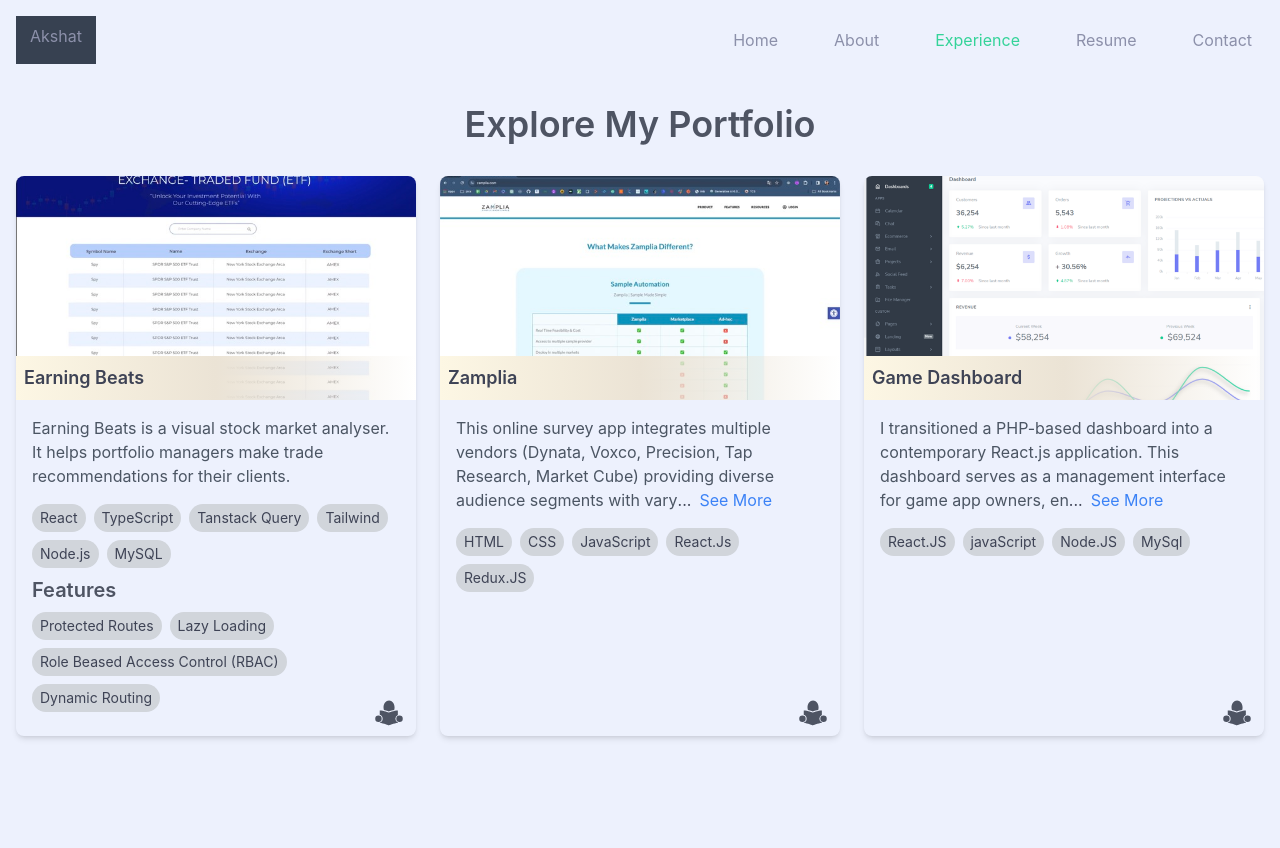
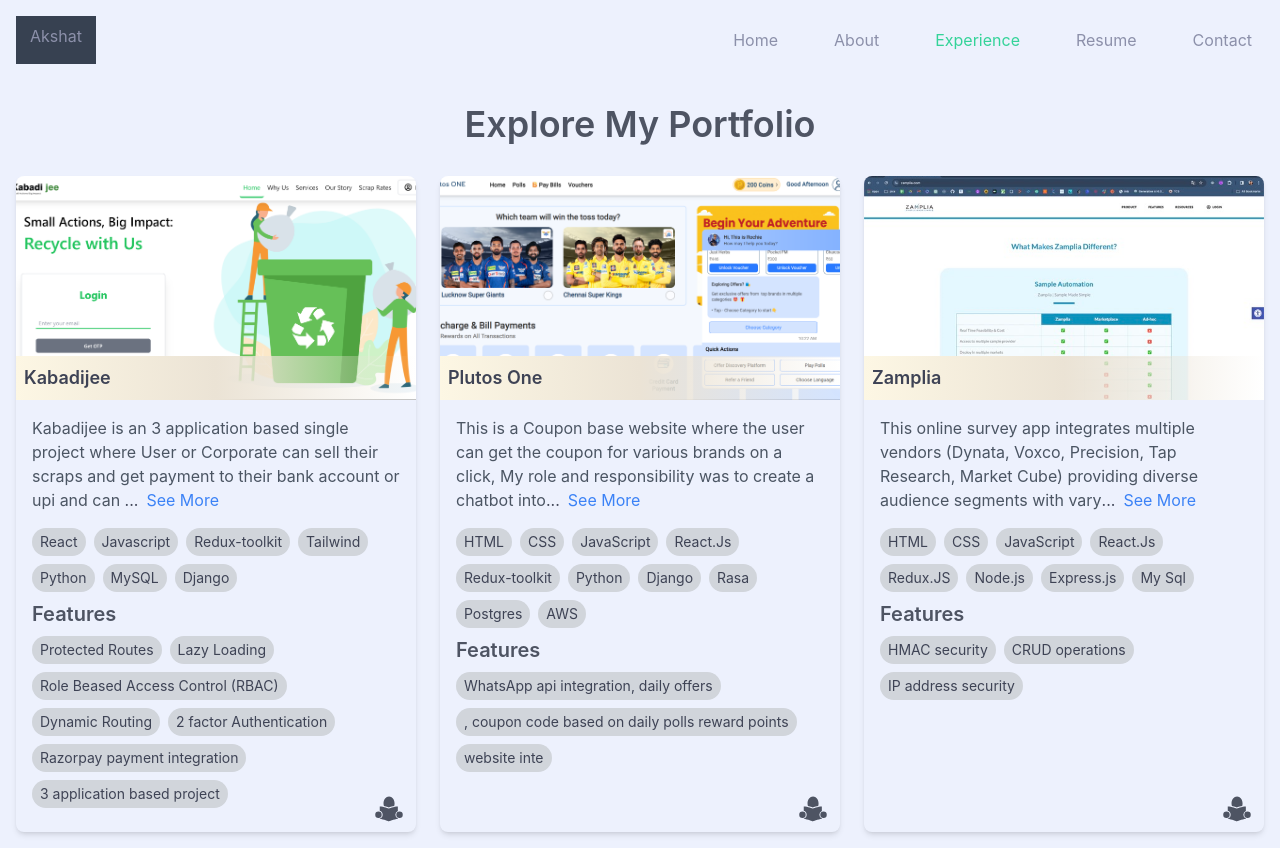
Before and after one commit to mobrilzAkshat/portfolio, a React (Vite) app: page /Work in a window 1280 px wide. Before the commit the page ends 800 px from the top, so only its background shows below. Built offline with nearby package versions, Linux system fonts and the light colour scheme.

Commit message:
projects added to the project

```diff
--- a/src/pages/Works/workData.ts
+++ b/src/pages/Works/workData.ts
@@ -1,41 +1,41 @@
-import earningBeatsImage from '../../assets/workSampleImg/earningBeats.jpeg';
+import kabadijee from './kabadijee.png';
 import Zamplia from '../../assets/workSampleImg/zamplia.jpeg';
-import GameDashboard from '../../assets/workSampleImg/gameDashboard.png';
+import PlutosOne from './PlutosOne.png';
 // company logo
-import NmsGames from '../../assets/CompanyLogo/1639239287191.jpeg'
 import PandoIndia from '../../assets/CompanyLogo/LogoPando.fdd261119702b077a65f.png'
 
 export const projects = [
   {
-    name: 'Earning Beats',
-    image: earningBeatsImage,
-    link: 'https://www.earningsbeats.com/',
+    name: 'Kabadijee',
+    image: kabadijee,
+    link: 'https://kabadijee.com/',
     githubLink: '',
-    tags: ['React', 'TypeScript', 'Tanstack Query', 'Tailwind', 'Node.js', 'MySQL'],
-    features : ['Protected Routes', 'Lazy Loading', 'Role Beased Access Control (RBAC)', 'Dynamic Routing'],
+    tags: ['React', 'Javascript', 'Redux-toolkit', 'Tailwind', 'Python', 'MySQL', 'Django'],
+    features : ['Protected Routes', 'Lazy Loading', 'Role Beased Access Control (RBAC)', 'Dynamic Routing', '2 factor Authentication', 'Razorpay payment integration', '3 application based project'],
     organisationWorkedWith: "Pando India Software Consultants",
     organisationLogo: PandoIndia,
-    description: "Earning Beats is a visual stock market analyser. It helps portfolio managers make trade recommendations for their clients.",
+    description: "Kabadijee is an 3 application based single project where User or Corporate can sell their scraps and get payment to their bank account or upi and can see all the previous records of the ordering and the order is alloted to the vendor automatically based on area pincode and at the side of partner is used to confirm the users otp and confirm the pickup by clicking and uploading the image to the portal and when the admin approves the scheduled pickup then the payment is securily transfered to the partners and users bank account",
+  },
+  {
+    name: 'Plutos One',
+    image: PlutosOne,
+    link: 'https://www.plutos.one/',
+    githubLink: '',
+    tags: ['HTML', 'CSS', 'JavaScript', "React.Js", "Redux-toolkit", "Python", "Django", "Rasa", "Postgres", "AWS"],
+    features :['WhatsApp api integration, daily offers',', coupon code based on daily polls reward points','website inte'],
+    organisationWorkedWith: "Pando India Software Consultants",
+    // organisationLogo: PandoIndia,
+    description: "This is a Coupon base website where the user can get the coupon for various brands on a click, My role and responsibility was to create a chatbot into Rasa and integrate it to multiple Messaging applicaiton like whatsapp, telegram, GBM(Google Business Messaging) The coupons are based on Daily basis on trending topics they were delivering 100 points on daily basis and 50 points for referral. The flow chart was created first to clear the problem and then solved into the chunks. ",
   },
   {
     name: 'Zamplia',
     image: Zamplia,
     link: 'https://zamplia.com/',
     githubLink: '',
-    tags: ['HTML', 'CSS', 'JavaScript', "React.Js", "Redux.JS"],
-    features :[''],
+    tags: ['HTML', 'CSS', 'JavaScript', "React.Js", "Redux.JS", "Node.js", "Express.js", "My Sql"],
+    features :['HMAC security', 'CRUD operations', 'IP address security'],
     organisationWorkedWith: "Pando India Software Consultants",
     organisationLogo: PandoIndia,
     description: "This online survey app integrates multiple vendors (Dynata, Voxco, Precision, Tap Research, Market Cube) providing diverse audience segments with varying qualifications, age groups, and more.",
   },
-  {
-    name: 'Game Dashboard',
-    image: GameDashboard,
-    link: '',
-    tags: ['React.JS', 'javaScript', 'Node.JS', 'MySql'],
-    features :[''],
-    organisationWorkedWith: "NMS Games Private Limited",
-    organisationLogo: NmsGames,
-    description: 'I transitioned a PHP-based dashboard into a contemporary React.js application. This dashboard serves as a management interface for game app owners, enabling them to efficiently manage their Android game app. Through this web-based dashboard, administrators can conduct various tasks such as updating, verifying, and authenticating users via Aadhar details. Additionally, they have the ability to perform actions such as blocking users, as well as checking and managing user details, including points, currency, and status, among other functionalities.',
-  },
 ];
```
Also changed, not shown: src/pages/Works/PlutosOne.png (added), src/pages/Works/kabadijee.png (added).
